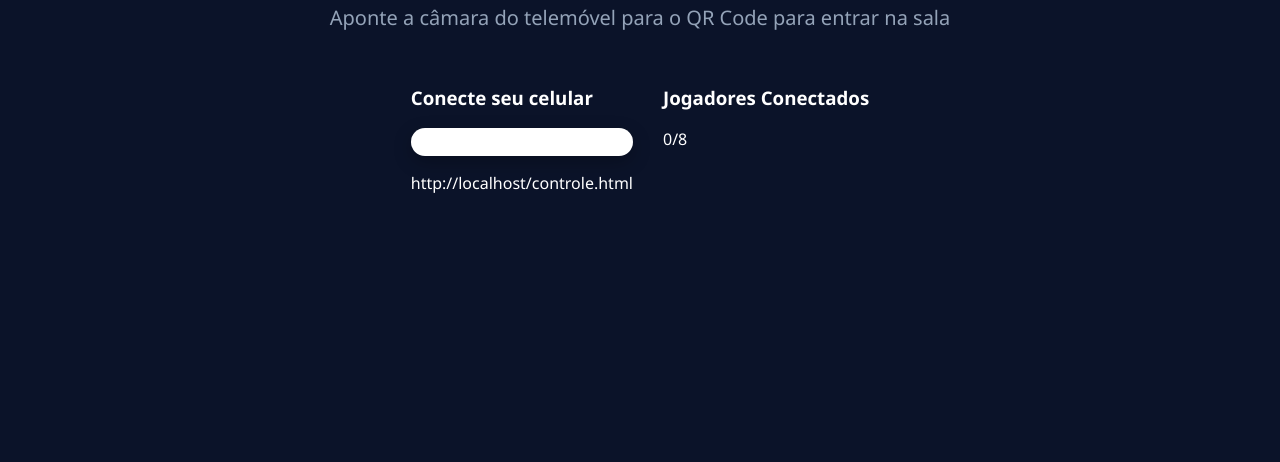
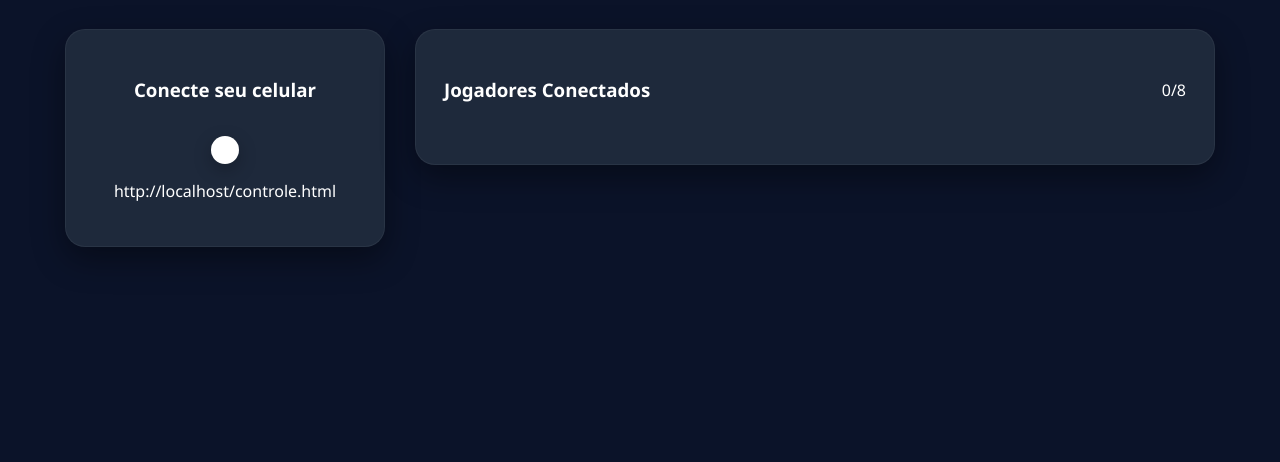
Before and after one commit to CaioAraujoSousa/jogo-tv, a website: page public/tv.html in a window 1280 px wide. Shown: the part 338-800 px from the top of the page. Drawn offline with nearby package versions, Linux system fonts and the light colour scheme; no server answers; a script that the page names is missing.

Commit message:
Correção de CSS

```diff
--- a/public/css/tv.css
+++ b/public/css/tv.css
@@ -35,7 +35,7 @@
 /* --- LOBBY LAYOUT --- */
 #lobby-screen {
     width: 100%;
-    max-width: 1100px;
+    max-width: 1150px;
     display: flex;
     flex-direction: column;
     align-items: center;
@@ -44,13 +44,14 @@
 .lobby-container {
     display: flex;
     gap: 30px;
+    align-items: flex-start;
+    justify-content: center;
     width: 100%;
-    align-items: stretch;
-    justify-content: center;
+    margin: 0 auto;
 }
 
-/* Cards das Seções */
-.qr-section, .seats-section {
+/* Cards das Seções (Mapeados para os nomes do HTML: .qr-card e .seats-card) */
+.qr-card, .seats-card {
     background: #1e293b;
     border-radius: 20px;
     padding: 28px;
@@ -59,7 +60,7 @@
 }
 
 /* Lado Esquerdo: QR Code */
-.qr-section {
+.qr-card {
     width: 320px;
     flex-shrink: 0;
     display: flex;
@@ -81,19 +82,26 @@
 }
 
 /* Lado Direito: Assentos */
-.seats-section {
+.seats-card {
     flex: 1;
     display: flex;
     flex-direction: column;
 }
 
-.seats-grid {
-    display: grid;
-    grid-template-columns: repeat(4, 1fr);
-    gap: 16px;
-    margin-top: 20px;
+.seats-header {
+    display: flex;
+    justify-content: space-between;
+    align-items: center;
+    margin-bottom: 15px;
 }
 
+/* Grelha de Assentos (4 colunas lado a lado) */
+#seats-grid, .grid-seats {
+    display: grid !important;
+    grid-template-columns: repeat(4, 1fr) !important;
+    gap: 16px;
+    width: 100%;
+}
 /* Cards de Cada Jogador / Lugar Vazio */
 .seat {
     background: #0f172a;
```
